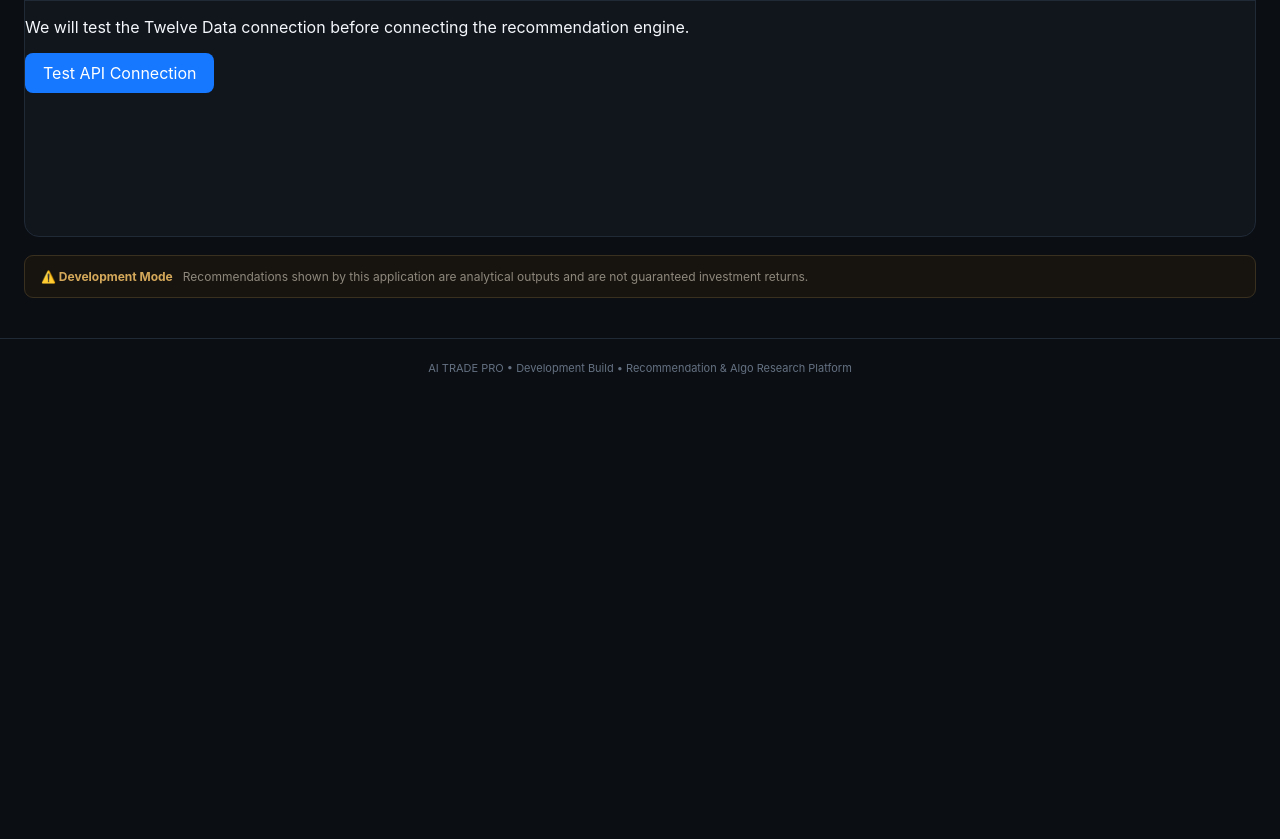
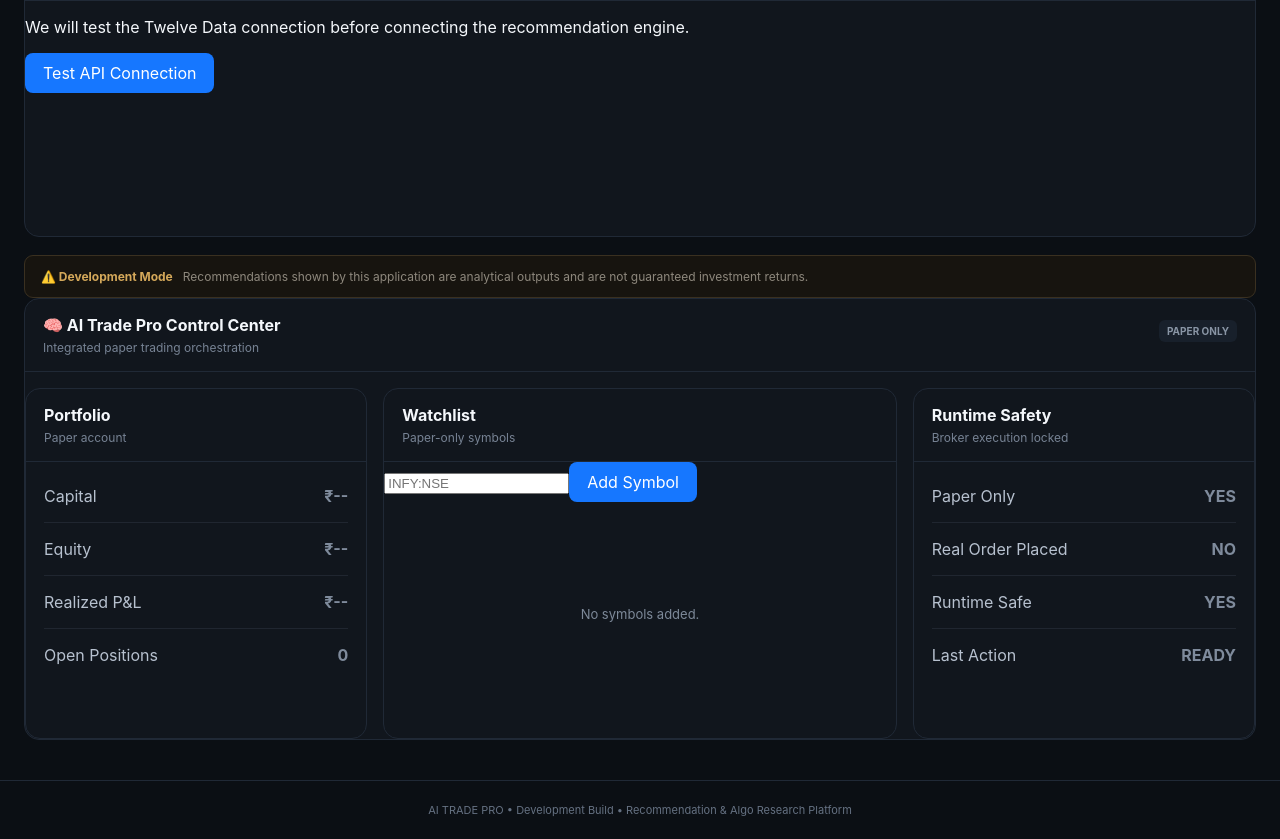
Before and after one commit to revspharma10-boop/AI-Trade-Pro, a website built with Vite: page index.html in a window 1280 px wide. Shown: the part 816-1655 px from the top of the page. Before the commit the page ends 1213 px from the top, so only its background shows below. Built offline with nearby package versions, Linux system fonts and the light colour scheme; no server answers.

Commit message:
feat: load integrated application control center

```diff
--- a/index.html
+++ b/index.html
@@ -10,5 +10,6 @@
     <div id="app"></div>
     <script type="module" src="/src/main.js"></script>
     <script type="module" src="/src/applicationBridgeUI.js"></script>
+    <script type="module" src="/src/applicationControlCenter.js"></script>
   </body>
 </html>
```
